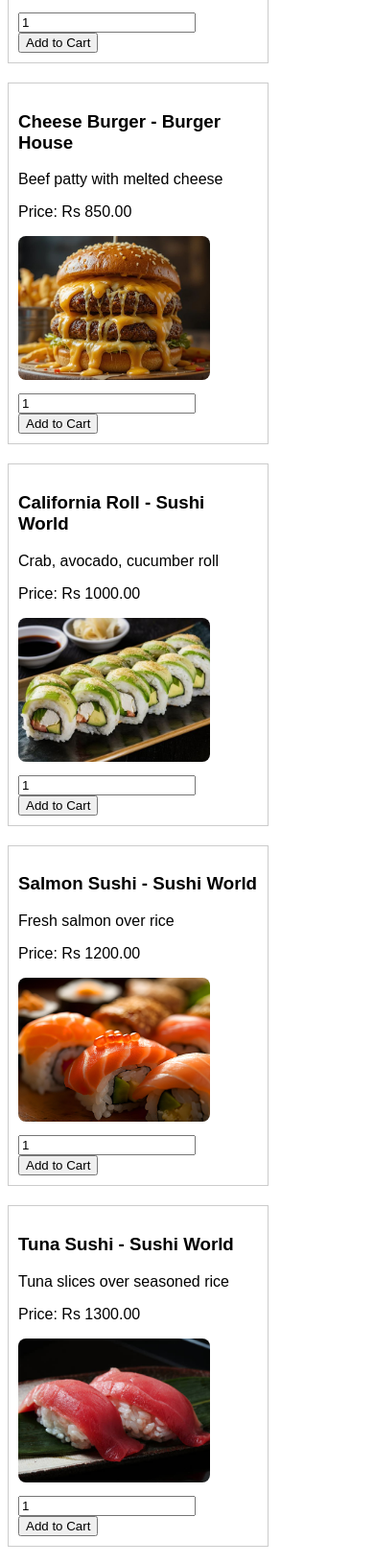
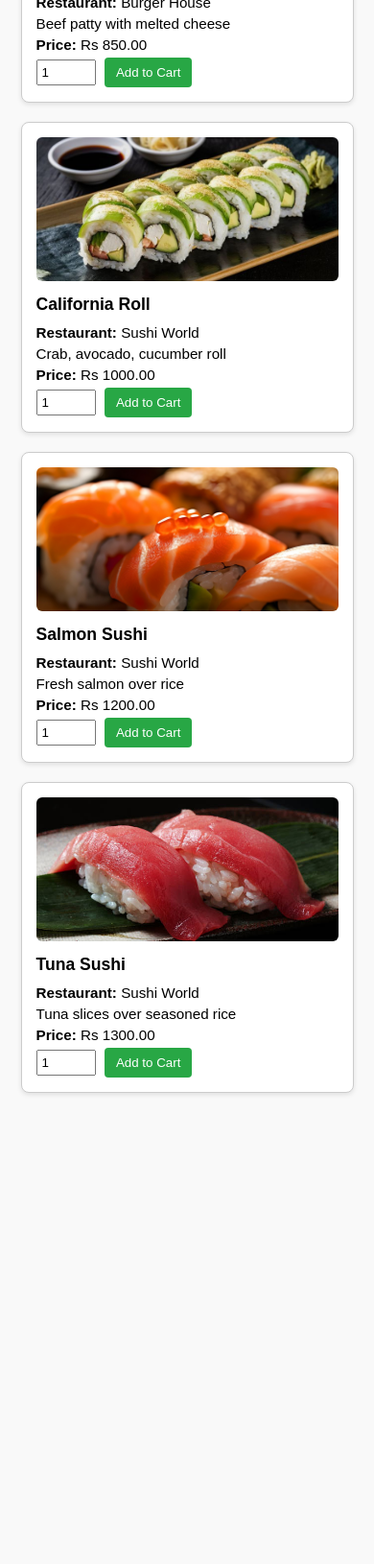
Before and after one commit to Navindi-Thisara/online-food-ordering-system, a PHP site: page /user/menu.php in a window 390 px wide. Shown: the part 2128-3758 px from the top of the page at 96% size. After the commit the page ends 3269 px from the top, so only its background shows below. Run offline with PHP 8.4, Linux system fonts and the light colour scheme; a user stored in the database is signed in; data comes from the database, SQL or seed files in the repository.

Commit message:
Added orders.php; Updated menu.php and cart.php with responsive layout

```diff
--- a/user/menu.php
+++ b/user/menu.php
@@ -39,9 +39,60 @@ $result = $conn->query($sql);
     <meta charset="UTF-8">
     <title>Menu - Food Ordering System</title>
     <style>
-        body { font-family: Arial, sans-serif; }
-        .menu-item { border: 1px solid #ccc; padding: 10px; margin: 10px 0; width: 250px; display: inline-block; vertical-align: top; }
-        .menu-item img { width: 200px; height: 150px; object-fit: cover; border-radius: 8px; }
+        body { font-family: Arial, sans-serif; margin: 20px; background-color: #f9f9f9; }
+        h1 { margin-bottom: 10px; }
+        a { margin-right: 10px; text-decoration: none; color: #007BFF; }
+        a:hover { text-decoration: underline; }
+
+        .menu-grid {
+            display: flex;
+            flex-wrap: wrap;
+            gap: 20px;
+        }
+
+        .menu-item {
+            border: 1px solid #ccc;
+            padding: 15px;
+            width: 220px;
+            background-color: #fff;
+            border-radius: 8px;
+            box-shadow: 0 2px 5px rgba(0,0,0,0.1);
+            transition: transform 0.2s;
+        }
+        .menu-item:hover { transform: scale(1.03); }
+
+        .menu-item img {
+            width: 100%;
+            height: 150px;
+            object-fit: cover;
+            border-radius: 6px;
+            margin-bottom: 10px;
+        }
+
+        .menu-item h3 { margin: 0 0 10px 0; font-size: 1.1em; }
+        .menu-item p { margin: 5px 0; font-size: 0.95em; }
+
+        button {
+            background-color: #28a745;
+            color: white;
+            border: none;
+            padding: 8px 12px;
+            border-radius: 4px;
+            cursor: pointer;
+        }
+        button:hover { background-color: #218838; }
+
+        input[type="number"] {
+            width: 50px;
+            padding: 4px;
+            margin-right: 5px;
+        }
+
+        /* Responsive for mobile */
+        @media (max-width: 768px) {
+            .menu-grid { flex-direction: column; align-items: center; }
+            .menu-item { width: 90%; }
+        }
     </style>
 </head>
 <body>
@@ -53,25 +104,20 @@ $result = $conn->query($sql);
 
     <?php if(isset($message)) { echo "<p style='color:green;'>$message</p>"; } ?>
 
+    <div class="menu-grid">
     <?php
     if ($result->num_rows > 0) {
         while ($row = $result->fetch_assoc()) {
+            $imagePath = "../assets/images/" . $row['image'];
+            $imageSrc = (!empty($row['image']) && file_exists($imagePath)) ? $imagePath : "../assets/images/no-image.png";
             ?>
             <div class="menu-item">
-                <h3><?php echo $row['name'] . " - " . $row['restaurant_name']; ?></h3>
+                <img src="<?php echo $imageSrc; ?>" alt="<?php echo $row['name']; ?>">
+                <h3><?php echo $row['name']; ?></h3>
+                <p><strong>Restaurant:</strong> <?php echo $row['restaurant_name']; ?></p>
                 <p><?php echo $row['description']; ?></p>
-                <p>Price: Rs <?php echo $row['price']; ?></p>
-
-                <?php
-                // Check if image exists, else show placeholder
-                $imagePath = "../assets/images/" . $row['image'];
-                if(!empty($row['image']) && file_exists($imagePath)) { ?>
-                    <img src="<?php echo $imagePath; ?>" alt="<?php echo $row['name']; ?>">
-                <?php } else { ?>
-                    <img src="../assets/images/no-image.png" alt="No Image Available">
-                <?php } ?>
-
-                <form method="POST" style="margin-top:10px;">
+                <p><strong>Price:</strong> Rs <?php echo $row['price']; ?></p>
+                <form method="POST">
                     <input type="hidden" name="item_id" value="<?php echo $row['id']; ?>">
                     <input type="number" name="quantity" value="1" min="1" required>
                     <button type="submit" name="add_to_cart">Add to Cart</button>
@@ -84,5 +130,6 @@ $result = $conn->query($sql);
     }
     $conn->close();
     ?>
+    </div>
 </body>
 </html>
```
Also changed, not shown: user/cart.php (+42 -16 lines), user/orders.php (added, +111 -0 lines).
